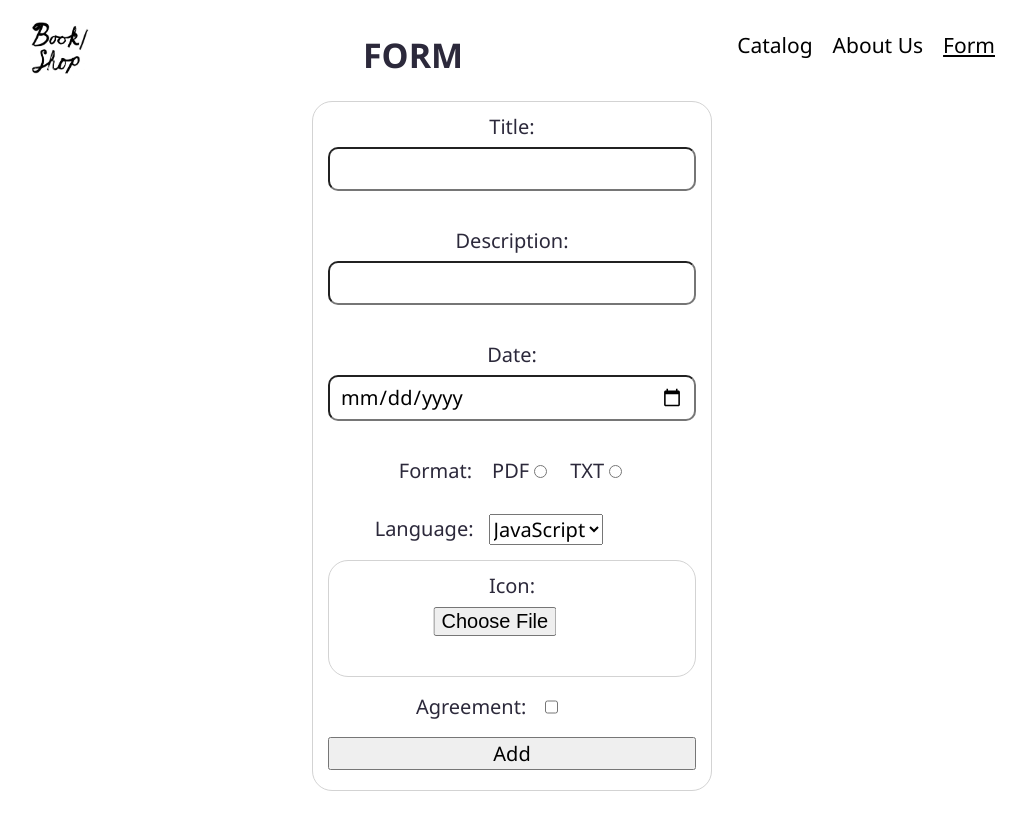
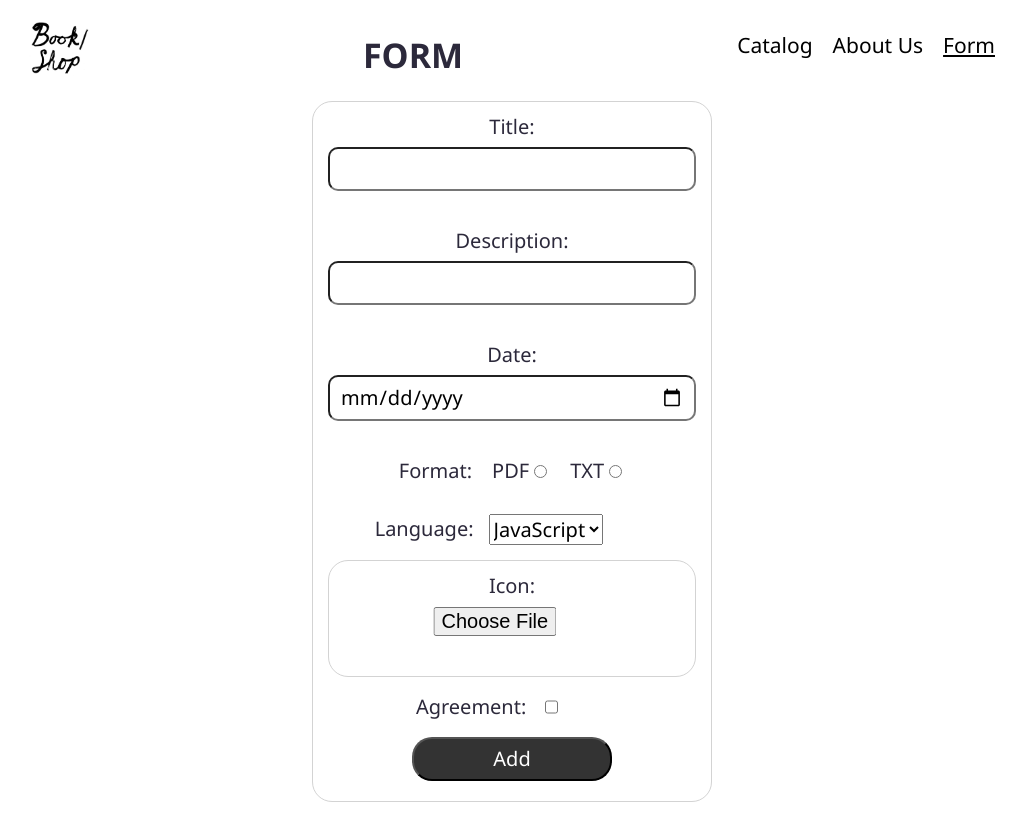
Before and after one commit to evvgenchik/react-rs, a React (Vite) app in the folder react-components/: page /form in a window 1280 px wide. Shown: the whole page, without its empty margins (128-1153 px from the left). Built offline with nearby package versions, Linux system fonts and the light colour scheme.

Commit message:
feat: add style to button

```diff
--- a/react-components/src/components/Form/Button/Button.module.scss
+++ b/react-components/src/components/Form/Button/Button.module.scss
@@ -3,3 +3,20 @@
   flex-direction: column;
   gap: 15rem;
 }
+
+.button {
+  background-color: rgba($color: #000000, $alpha: 0.8);
+  border-radius: 20rem;
+  width: 200rem;
+  margin: 0 auto;
+  padding: 5rem;
+  color: #fff;
+  transition: background-color 0.5s linear;
+
+
+
+  &:hover {
+    background-color: rgba(127, 17, 224, 0.8);
+    cursor: pointer;
+  }
+}
--- a/react-components/src/components/Form/Button/Button.tsx
+++ b/react-components/src/components/Form/Button/Button.tsx
@@ -1,7 +1,15 @@
 import { FormEvent } from 'react';
+import styles from './Button.module.scss';
 
 const Button = ({ onSubmit }: { onSubmit: (e: FormEvent) => void }) => {
-  return <input onSubmit={onSubmit} type="submit" value="Add" />;
+  return (
+    <input
+      className={styles.button}
+      onSubmit={onSubmit}
+      type="submit"
+      value="Add"
+    />
+  );
 };
 
 export default Button;
```
